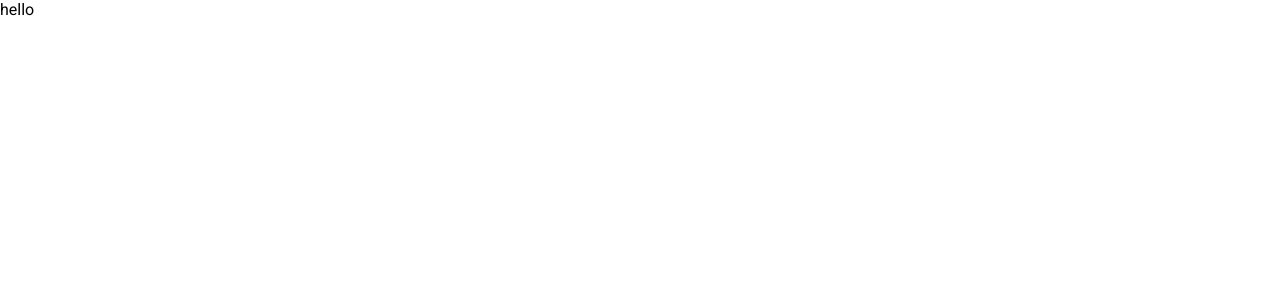
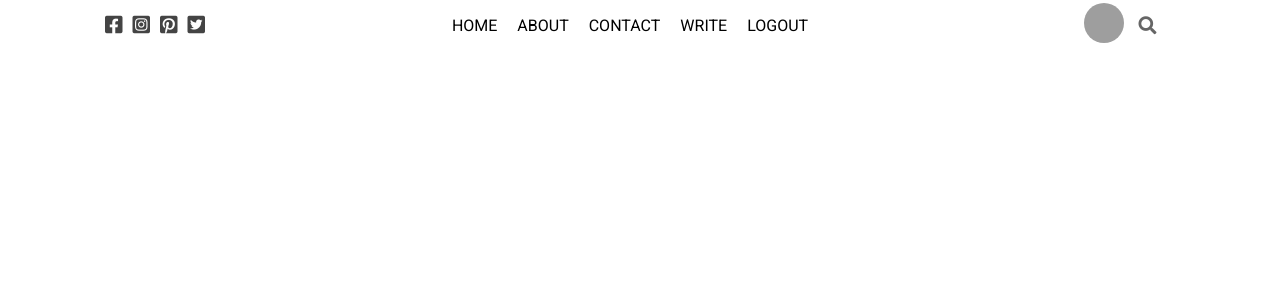
Before and after one commit to rakibulhasan933/beauty-blog-client, a React (Create React App) app: page / in a window 1280 px wide. Shown: the top 300 px of the page. Built offline with nearby package versions, Linux system fonts and the light colour scheme; grey boxes are pictures that could not be loaded; a web font is replaced by a local one.

Commit message:
top list

```diff
--- a/public/index.html
+++ b/public/index.html
@@ -1,13 +1,25 @@
 <!DOCTYPE html>
 <html lang="en">
+
 <head>
   <meta charset="utf-8" />
   <meta name="viewport" content="width=device-width, initial-scale=1" />
   <meta name="theme-color" content="#000000" />
-    <meta
-      name="description"
-      content="Web site created using create-react-app"
-    />
+  <meta name="description" content="Web site created using create-react-app" />
+  <style>
+    * {
+      margin: 0;
+    }
+  </style>
+  <style>
+    .link {
+      text-decoration: none;
+      color: inherit;
+    }
+  </style>
+  <link rel="stylesheet" href="https://cdnjs.cloudflare.com/ajax/libs/font-awesome/5.15.3/css/all.min.css"
+    integrity="sha512-iBBXm8fW90+nuLcSKlbmrPcLa0OT92xO1BIsZ+ywDWZCvqsWgccV3gFoRBv0z+8dLJgyAHIhR35VZc2oM/gI1w=="
+    crossorigin="anonymous" />
   <link rel="preconnect" href="https://fonts.googleapis.com">
   <link rel="preconnect" href="https://fonts.gstatic.com" crossorigin>
   <link
@@ -15,8 +27,10 @@
     rel="stylesheet">
   <title>Blogs App</title>
 </head>
+
 <body>
   <noscript>You need to enable JavaScript to run this app.</noscript>
   <div id="root"></div>
 </body>
+
 </html>
--- a/src/App.js
+++ b/src/App.js
@@ -1,9 +1,12 @@
 import React from 'react';
+import './App.css';
+import TopBer from './components/TopBer/TopBer';
+
 
 const App = () => {
     return (
         <div>
-            hello
+            <TopBer />
         </div>
     );
 };
--- /dev/null
+++ b/src/components/TopBer/TopBer.css
@@ -0,0 +1,64 @@
+.top {
+    width: 100%;
+    height: 50px;
+    background-color: white;
+    position: sticky;
+    top: 0;
+    display: flex;
+    align-items: center;
+    z-index: 999;
+    font-family: 'Roboto', sans-serif;
+}
+
+.topLeft,
+.topRight {
+    flex: 3;
+    display: flex;
+    align-items: center;
+    justify-content: center;
+}
+
+.topCenter {
+    flex: 6;
+}
+
+.topList {
+    display: flex;
+    justify-content: center;
+    margin: 0;
+    padding: 0;
+    list-style: none;
+}
+
+.topListItem {
+    margin-right: 20px;
+    font: 18px;
+    font-weight: 400;
+    cursor: pointer;
+}
+
+.topIcon {
+    font-size: 20px;
+    margin-right: 10px;
+    color: #444;
+    cursor: pointer;
+}
+
+.topListItem:hover {
+    color: gray;
+}
+
+.topImg {
+    width: 40px;
+    height: 40px;
+    border-radius: 50%;
+    object-fit: cover;
+    margin-right: 15px;
+    cursor: pointer;
+}
+
+.topSearchIcon {
+    font-size: 18px;
+    color: #666;
+    cursor: pointer;
+}
--- /dev/null
+++ b/src/components/TopBer/TopBer.js
@@ -0,0 +1,49 @@
+import React from 'react';
+import { Link } from 'react-router-dom';
+import './TopBer.css';
+
+const TopBer = () => {
+    return (
+        <div className='top'>
+            <div className="topLeft">
+                <i className="topIcon fab fa-facebook-square"></i>
+                <i className="topIcon fab fa-instagram-square"></i>
+                <i className="topIcon fab fa-pinterest-square"></i>
+                <i className="topIcon fab fa-twitter-square"></i>
+            </div>
+            <div className="topCenter">
+                <ul className="topList">
+                    <li className="topListItem">
+                        <Link className='link' to='/'>HOME</Link>
+                    </li>
+                    <li className="topListItem">
+                        <Link className='link' to='/'>ABOUT</Link>
+                    </li>
+                    <li className="topListItem">
+                        <Link className="link" to='/'>CONTACT</Link>
+                    </li>
+                    <li className="topListItem">
+                        <Link className="link" to='/'>WRITE</Link>
+                    </li>
+                    <li className="topListItem">
+                        <Link className="link" to='/'>LOGOUT</Link>
+                    </li>
+                </ul>
+            </div>
+            <div className="topRight">
+                <ul className="topList">
+                    <Link className="link" to="/">
+                        <img
+                            className="topImg"
+                            src="https://images.pexels.com/photos/1858175/pexels-photo-1858175.jpeg?auto=compress&cs=tinysrgb&dpr=2&w=500"
+                            alt=""
+                        />
+                    </Link>
+                </ul>
+                <i className="topSearchIcon fas fa-search"></i>
+            </div>
+        </div>
+    );
+};
+
+export default TopBer;
```
Lines whose indentation alone changed are shown as unchanged.
